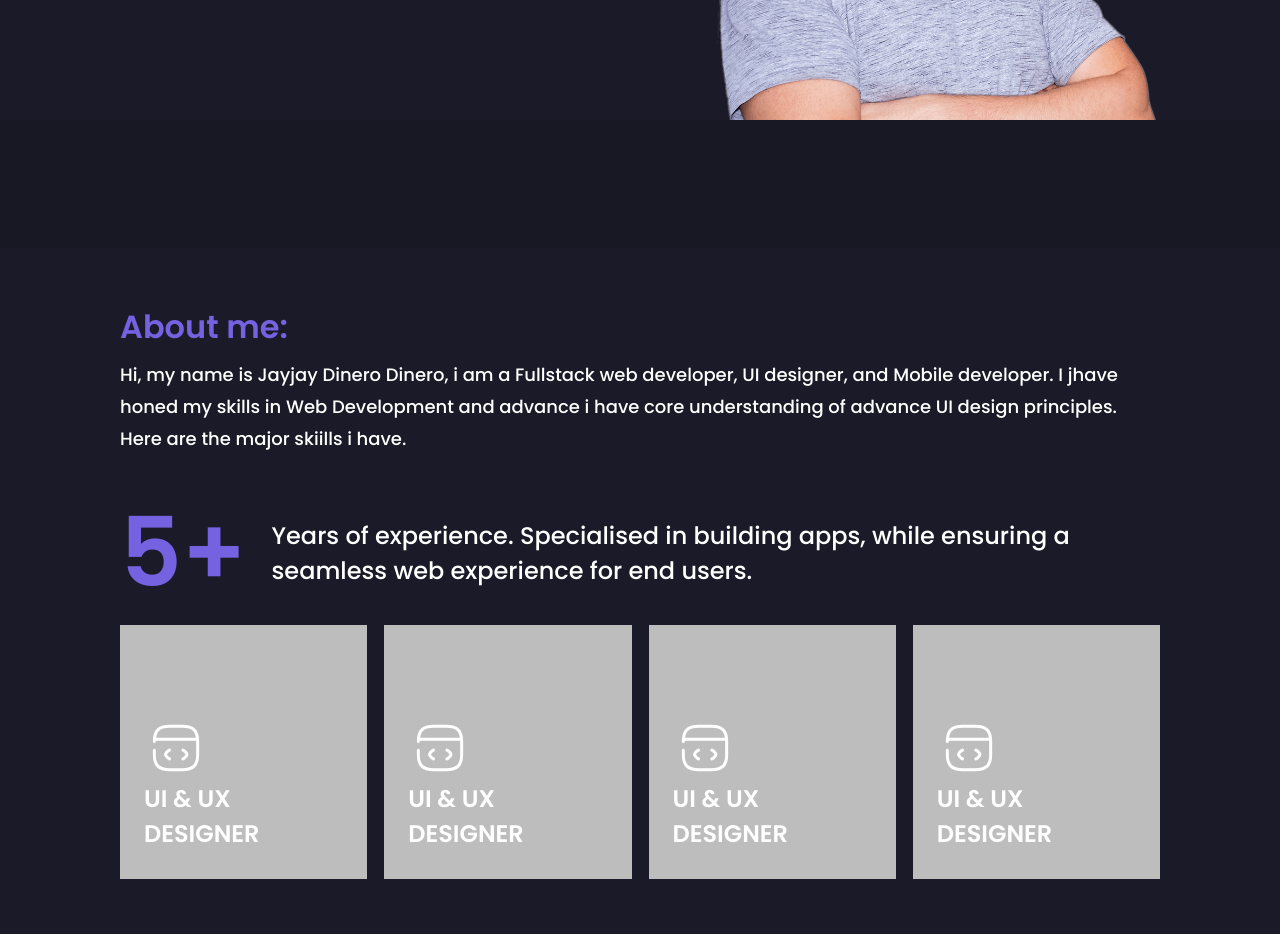
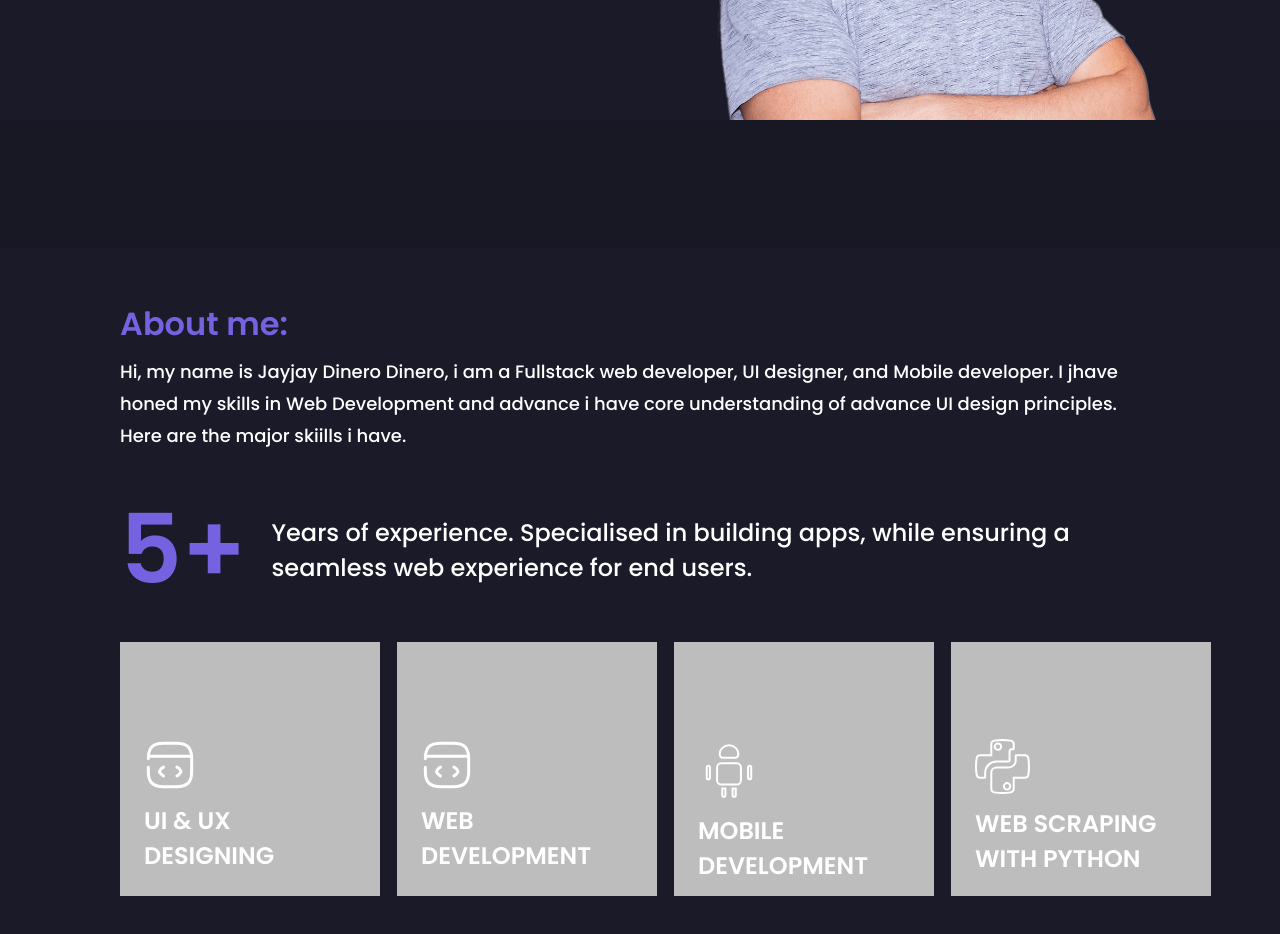
Before and after one commit to NikChist88/portfolio, a React app: page / in a window 1280 px wide. Shown: the part 520-1454 px from the top of the page. Built offline with nearby package versions, Linux system fonts and the light colour scheme.

Commit message:
update section about me

```diff
--- a/src/App.tsx
+++ b/src/App.tsx
@@ -5,13 +5,13 @@ import { About } from './layout/sections/about/About'
 export const App = () => {
   return (
     <>
-      <Header text="Jayjay Dinero" />
+      <Header logoText="Jayjay Dinero" />
       <Hero
         text="Hello, i'm"
         name="Jayjay D. Dinero"
         desc="A Web Developer. I create seamless web experiences for end-users."
       />
-      <About />
+      <About sectionTitle="About me:"/>
     </>
   )
 }
--- a/src/components/Button.tsx
+++ b/src/components/Button.tsx
@@ -22,4 +22,7 @@ export const Button = styled.a<ButtonPropsType>`
   &:hover {
     background-color: ${({ primary }) => (primary ? '#5345a1' : '#7562e0')};
   }
+  svg {
+    margin-left: 8px;
+  }
 `
--- a/src/components/SkillTitle.styled.tsx
+++ b/src/components/SkillTitle.styled.tsx
@@ -5,4 +5,5 @@ export const SkillTitle = styled.h3`
   font-weight: 600;
   color: #fff;
   text-transform: uppercase;
+  max-width: 200px;
 `
--- a/src/components/icons/Icon.tsx
+++ b/src/components/icons/Icon.tsx
@@ -23,5 +23,5 @@ export const Icon = (props: IconPropsType) => {
 }
 
 const StyledIcon = styled.svg`
-  margin-left: 6px;
+  /* margin-left: 6px; */
 `
--- a/src/layout/header/Header.tsx
+++ b/src/layout/header/Header.tsx
@@ -7,7 +7,7 @@ import { Menu } from '../../components/menu/Menu'
 const menuItems = ['Home', 'About me', 'Projects', 'Contact']
 
 type HeaderPropsType = {
-  text: string
+  logoText: string
 }
 
 export const Header = (props: HeaderPropsType) => {
@@ -15,7 +15,7 @@ export const Header = (props: HeaderPropsType) => {
     <StyledHeader>
       <Container>
         <Flex align="center" justify="space-between" height="100%">
-          <Logo href='#'>{props.text}</Logo>
+          <Logo href='#'>{props.logoText}</Logo>
           <Menu items={menuItems} />
         </Flex>
       </Container>
@@ -25,6 +25,7 @@ export const Header = (props: HeaderPropsType) => {
 
 const StyledHeader = styled.header`
   width: 100%;
-  height: 80px;
+  min-height: 80px;
+  height: 1px;
   background-color: #181824;
 `
--- a/src/layout/sections/about/About.tsx
+++ b/src/layout/sections/about/About.tsx
@@ -1,15 +1,52 @@
 import styled from 'styled-components'
 import { SectionTitle } from '../../../components/SectionTitle.styled'
 import { Container } from '../../../components/Container'
-import { Icon } from '../../../components/icons/Icon'
-import { SkillTitle } from '../../../components/SkillTitle.styled'
-import { StyledAboutSkills } from './AboutSkills.styled'
+import { AboutSkills } from './AboutSkills'
 
-export const About = () => {
+const skillsItems = [
+  {
+    id: 1,
+    iconId: 'code',
+    iconWidth: '52px',
+    iconHeight: '52px',
+    viewBox: '0 0 52 52',
+    title: 'ui & ux designing',
+  },
+  {
+    id: 2,
+    iconId: 'code',
+    iconWidth: '52px',
+    iconHeight: '52px',
+    viewBox: '0 0 52 52',
+    title: 'web development',
+  },
+  {
+    id: 3,
+    iconId: 'android',
+    iconWidth: '62px',
+    iconHeight: '62px',
+    viewBox: '0 0 62 62',
+    title: 'mobile development',
+  },
+  {
+    id: 4,
+    iconId: 'python',
+    iconWidth: '55px',
+    iconHeight: '55px',
+    viewBox: '0 0 55 55',
+    title: 'web scraping with python',
+  },
+]
+
+type AboutPropsType = {
+  sectionTitle: string
+}
+
+export const About = (props: AboutPropsType) => {
   return (
     <StyledAbout>
       <Container>
-        <SectionTitle>About me:</SectionTitle>
+        <SectionTitle>{props.sectionTitle}</SectionTitle>
         <StyledAboutText>
           Hi, my name is Jayjay Dinero Dinero, i am a Fullstack web developer,
           UI designer, and Mobile developer. I jhave honed my skills in Web
@@ -20,59 +57,14 @@ export const About = () => {
           <span>5+</span>Years of experience. Specialised in building apps,
           while ensuring a seamless web experience for end users.
         </StyledAboutDescription>
-        <StyledAboutSkills>
-          <li>
-            <a href="#">
-              <Icon
-                iconId="code"
-                width="52px"
-                height="52px"
-                viewBox="0 0 52 52"
-              />
-              <SkillTitle>Ui & Ux Designer</SkillTitle>
-            </a>
-          </li>
-          <li>
-            <a href="#">
-              <Icon
-                iconId="code"
-                width="52px"
-                height="52px"
-                viewBox="0 0 52 52"
-              />
-              <SkillTitle>Ui & Ux Designer</SkillTitle>
-            </a>
-          </li>
-          <li>
-            <a href="#">
-              <Icon
-                iconId="code"
-                width="52px"
-                height="52px"
-                viewBox="0 0 52 52"
-              />
-              <SkillTitle>Ui & Ux Designer</SkillTitle>
-            </a>
-          </li>
-          <li>
-            <a href="#">
-              <Icon
-                iconId="code"
-                width="52px"
-                height="52px"
-                viewBox="0 0 52 52"
-              />
-              <SkillTitle>Ui & Ux Designer</SkillTitle>
-            </a>
-          </li>
-        </StyledAboutSkills>
+        <AboutSkills items={skillsItems} />
       </Container>
     </StyledAbout>
   )
 }
 
 const StyledAbout = styled.section`
-  padding: 183px 0 80px;
+  padding: 180px 0 80px;
 `
 
 const StyledAboutText = styled.p`
--- a/src/layout/sections/about/AboutSkills.styled.tsx
+++ b/src/layout/sections/about/AboutSkills.styled.tsx
@@ -2,12 +2,10 @@ import styled from 'styled-components'
 
 export const StyledAboutSkills = styled.ul`
   display: flex;
-  li + li {
-    margin-left: 17px;
-  }
+  margin-top: 20px;
   li {
-    flex: 1 1 25%;
-    height: 254px;
+    flex: 1 0 25%;
+    min-height: 254px;
     padding: 24px;
     background-color: #bdbdbd;
     transition: background-color ease-in 0.3s;
@@ -16,8 +14,15 @@ export const StyledAboutSkills = styled.ul`
     }
   }
 
+  li + li {
+    margin-left: 17px;
+  }
+
   a {
     position: relative;
     top: 73px;
+    svg {
+      margin-bottom: 5px;
+    }
   }
 `
--- /dev/null
+++ b/src/layout/sections/about/AboutSkills.tsx
@@ -0,0 +1,34 @@
+import { Icon } from '../../../components/icons/Icon'
+import { SkillTitle } from '../../../components/SkillTitle.styled'
+import { StyledAboutSkills } from './AboutSkills.styled'
+
+type AboutSkillsPropsType = {
+  id: number
+  iconId: string
+  iconWidth: string
+  iconHeight: string
+  viewBox: string
+  title: string
+}
+
+export const AboutSkills = (props: { items: Array<AboutSkillsPropsType> }) => {
+  return (
+    <StyledAboutSkills>
+      {props.items.map((item) => {
+        return (
+          <li key={item.id}>
+            <a href="#">
+              <Icon
+                iconId={item.iconId}
+                width={item.iconWidth}
+                height={item.iconHeight}
+                viewBox={item.viewBox}
+              />
+              <SkillTitle>{item.title}</SkillTitle>
+            </a>
+          </li>
+        )
+      })}
+    </StyledAboutSkills>
+  )
+}
--- a/src/layout/sections/hero/Hero.styled.tsx
+++ b/src/layout/sections/hero/Hero.styled.tsx
@@ -1,13 +1,13 @@
 import styled from 'styled-components'
 
 export const StyledHero = styled.section`
-  height: 560px;
+  min-height: 560px;
+  height: 1px;
   position: relative;
   &::after {
     content: '';
     position: absolute;
-    bottom: 0;
-    transform: translateY(128px);
+    bottom: -128px;
     width: 100%;
     height: 128px;
     background-color: #181824;
```
